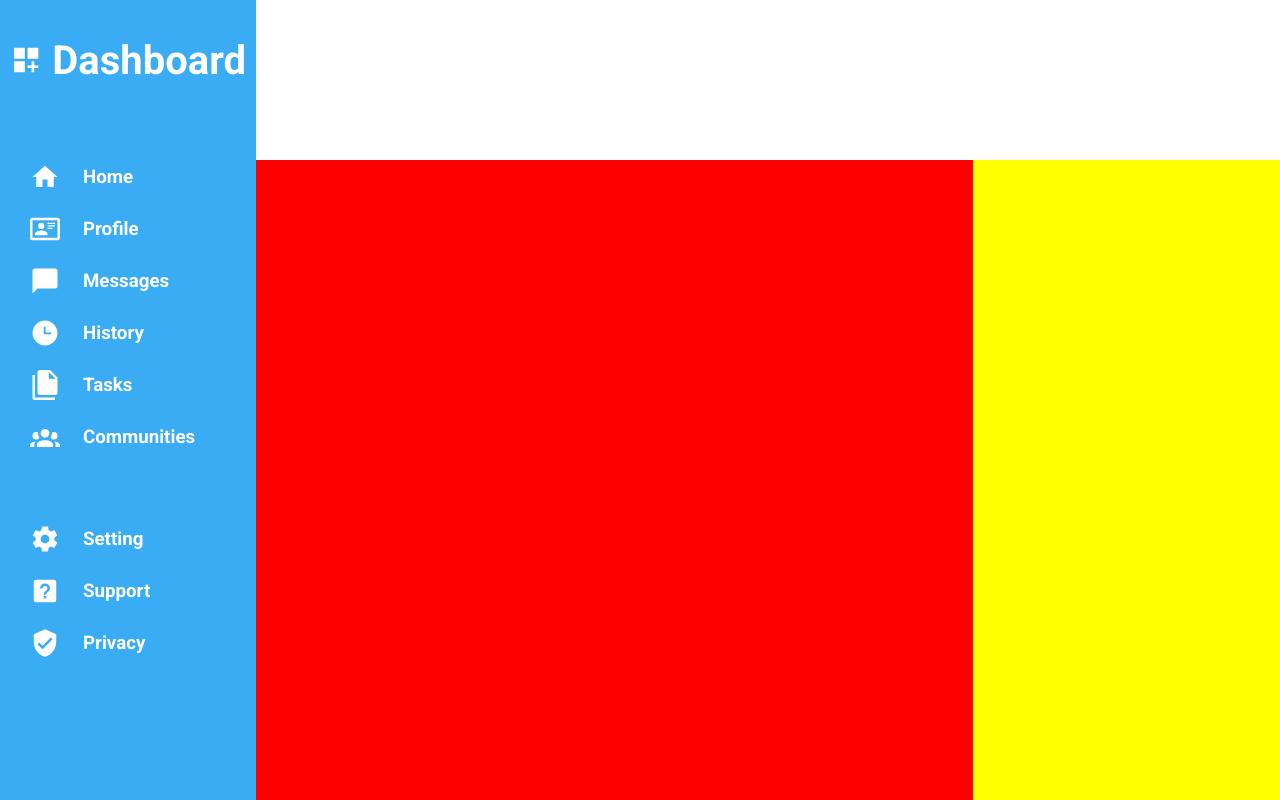
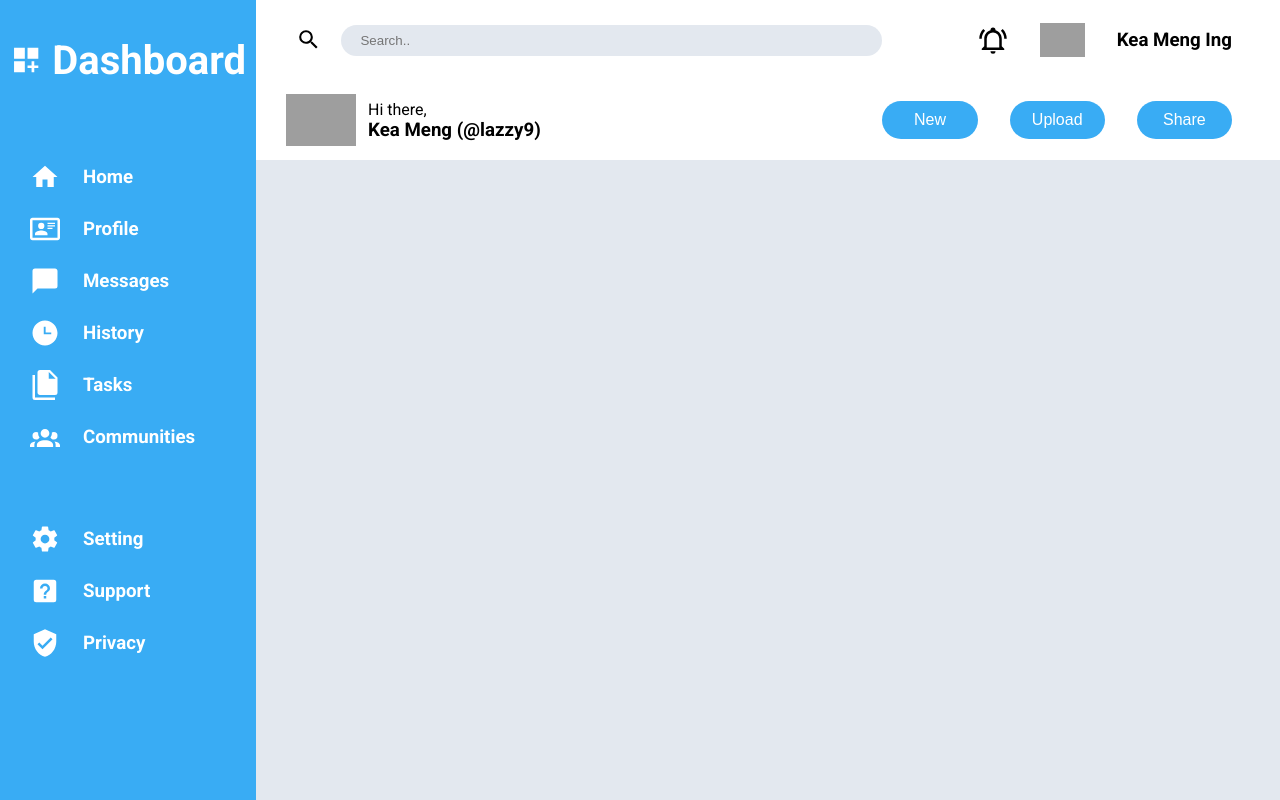
Before and after one commit to KeaMeng-ING/Admin-Dashboard, a plain HTML site: page index.html in a window 1280 px wide. Drawn offline with Linux system fonts and the light colour scheme; grey boxes are pictures that could not be loaded.

Commit message:
header completed

```diff
--- a/index.html
+++ b/index.html
@@ -123,7 +123,58 @@
         </div>
       </div>
       <div class="main">
-        <div class="header"></div>
+        <div class="header">
+          <div class="search">
+            <svg
+              class="search-icon"
+              xmlns="http://www.w3.org/2000/svg"
+              viewBox="0 0 24 24"
+            >
+              <title>magnify</title>
+              <path
+                d="M9.5,3A6.5,6.5 0 0,1 16,9.5C16,11.11 15.41,12.59 14.44,13.73L14.71,14H15.5L20.5,19L19,20.5L14,15.5V14.71L13.73,14.44C12.59,15.41 11.11,16 9.5,16A6.5,6.5 0 0,1 3,9.5A6.5,6.5 0 0,1 9.5,3M9.5,5C7,5 5,7 5,9.5C5,12 7,14 9.5,14C12,14 14,12 14,9.5C14,7 12,5 9.5,5Z"
+              />
+            </svg>
+            <input class="search-bar" type="text" placeholder="Search.." />
+          </div>
+
+          <div class="notification">
+            <svg
+              class="notification-icon"
+              xmlns="http://www.w3.org/2000/svg"
+              viewBox="0 0 24 24"
+            >
+              <title>bell-ring-outline</title>
+              <path
+                d="M10,21H14A2,2 0 0,1 12,23A2,2 0 0,1 10,21M21,19V20H3V19L5,17V11C5,7.9 7.03,5.17 10,4.29C10,4.19 10,4.1 10,4A2,2 0 0,1 12,2A2,2 0 0,1 14,4C14,4.1 14,4.19 14,4.29C16.97,5.17 19,7.9 19,11V17L21,19M17,11A5,5 0 0,0 12,6A5,5 0 0,0 7,11V18H17V11M19.75,3.19L18.33,4.61C20.04,6.3 21,8.6 21,11H23C23,8.07 21.84,5.25 19.75,3.19M1,11H3C3,8.6 3.96,6.3 5.67,4.61L4.25,3.19C2.16,5.25 1,8.07 1,11Z"
+              />
+            </svg>
+            <img
+              width="45"
+              src="https://img.icons8.com/color/48/user-male-circle--v1.png"
+              alt="user-male-circle--v1"
+            />
+            <h3 class="user-name">Kea Meng Ing</h3>
+          </div>
+
+          <div class="welcome-user">
+            <img
+              width="70"
+              src="https://img.icons8.com/color/48/user-male-circle--v1.png"
+              alt="user-male-circle--v1"
+            />
+            <div class="welcome-text">
+              <p>Hi there,</p>
+              <h3>Kea Meng (@lazzy9)</h3>
+            </div>
+          </div>
+
+          <div class="three-button">
+            <button>New</button>
+            <button>Upload</button>
+            <button>Share</button>
+          </div>
+        </div>
         <div class="body-main">
           <div class="card-container"></div>
           <div class="right-sidebar"></div>
--- a/style.css
+++ b/style.css
@@ -1,4 +1,9 @@
 @import url("https://fonts.googleapis.com/css2?family=Roboto:ital,wght@0,100;0,300;0,400;0,500;0,700;0,900;1,100;1,300;1,400;1,500;1,700;1,900&display=swap");
+
+:root {
+  --primary-color: rgb(57, 172, 244);
+  --background-color: rgb(227, 232, 239);
+}
 
 body {
   margin: 0;
@@ -13,7 +18,7 @@ body {
 
 .sidebar {
   grid-column: 1 / 2;
-  background-color: rgb(57, 172, 244);
+  background-color: var(--primary-color);
   height: 100vh;
   color: white;
 }
@@ -50,7 +55,7 @@ body {
   margin-top: 50px;
 }
 
-h3 {
+.centered-item h3 {
   margin: 15px;
 }
 
@@ -77,21 +82,118 @@ li svg {
   background-color: white;
   display: grid;
   grid-template-columns: 60% 40%;
+  grid-template-rows: 50% 50%;
+  margin-left: 30px;
+}
+
+.search {
+  grid-column: 1/2;
+  display: flex;
+  align-items: center;
+  gap: 20px;
+}
+
+.search-icon,
+.notification-icon {
+  width: 30px;
+  margin-left: 10px;
+  /* margin-top: 20px; */
+}
+
+.search input {
+  background-color: var(--background-color);
+  border: none;
+  border-radius: 20px;
+  padding: 0.5rem 1.2rem;
+  width: 100%;
+  /* height: 20%; */
+}
+
+.input {
+  width: 100%;
+  height: 40px;
+  margin-top: 20px;
+  margin-left: 10px;
+  border: none;
+  border-bottom: 1px solid black;
+}
+
+.notification {
+  display: flex;
+  align-items: center;
+  justify-content: flex-end;
+  margin-right: 3rem;
+  gap: 2rem;
+}
+
+.welcome-user {
+  grid-row: 2 / 3;
+  display: flex;
+  align-items: center;
+}
+
+.welcome-text {
+  display: flex;
+  flex-direction: column;
+  margin-left: 12px;
+}
+
+.welcome-text h3 {
+  margin: 0;
+  font-weight: bolder;
+  /* margin-bottom: px; */
+}
+
+.welcome-text p {
+  font-weight: 400;
+  margin: 0;
+}
+
+.three-button {
+  display: flex;
+  justify-content: flex-end;
+  margin-right: 3rem;
+  gap: 2rem;
+  align-items: center;
+}
+
+.three-button button {
+  /* Copied from internet */
+  cursor: pointer;
+  width: 6rem;
+  outline: 0;
+  color: #fff;
+  background-color: var(--primary-color);
+  border-color: var(--primary-color);
+  display: inline-block;
+  font-weight: 400;
+  line-height: 1.5;
+  text-align: center;
+  border: 1px solid transparent;
+  padding: 6px 12px;
+  font-size: 16px;
+  border-radius: 20px;
+  transition: color 0.15s ease-in-out, background-color 0.15s ease-in-out,
+    border-color 0.15s ease-in-out, box-shadow 0.15s ease-in-out;
+  :hover {
+    color: #fff;
+    background-color: #0b5ed7;
+    border-color: #0a58ca;
+  }
 }
 
 .body-main {
   display: grid;
   grid-template-columns: 70% 30%;
+  background-color: var(--background-color);
 }
 
 .card-container {
   grid-column: 1 / 2;
-  background-color: red;
   height: 100%;
 }
 
 .right-sidebar {
   grid-column: 2 / 3;
-  background-color: yellow;
   height: 100%;
 }
```
